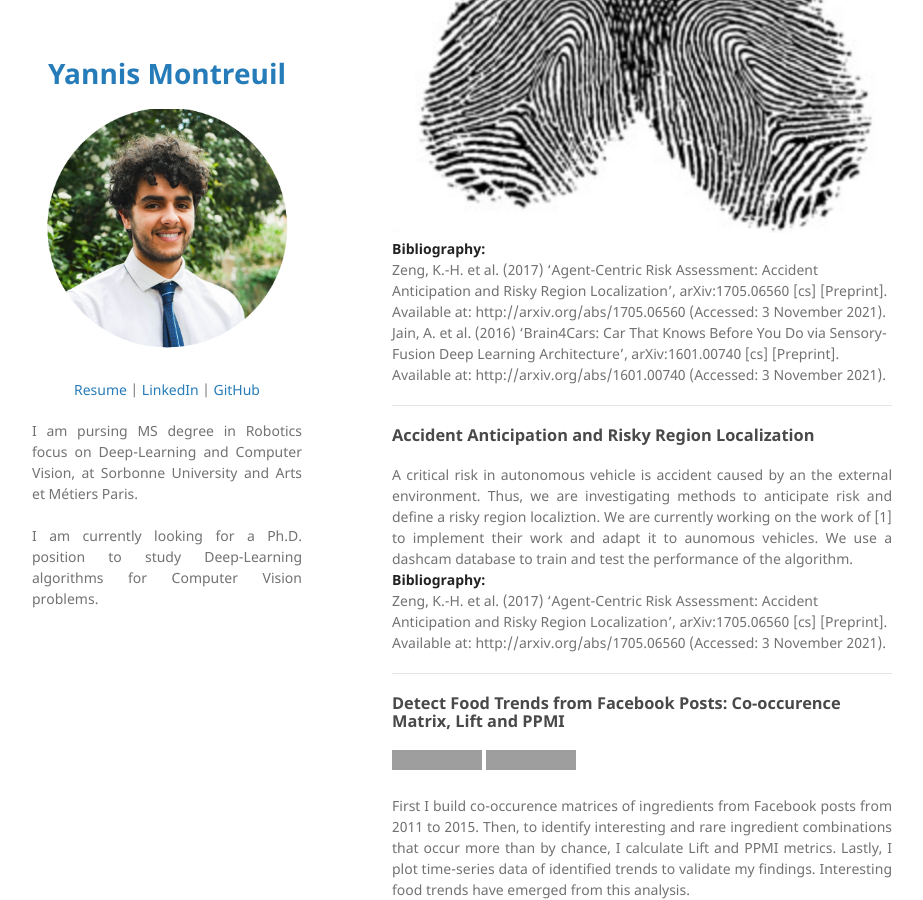
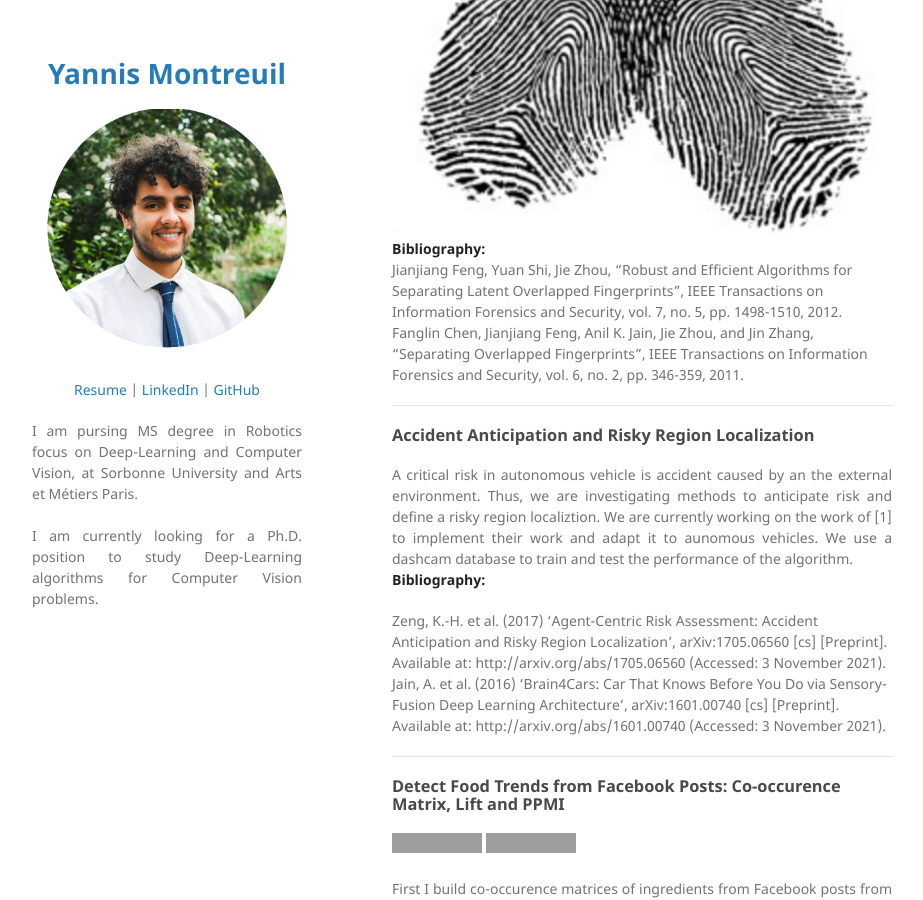
Before and after one commit to Yannis-98/yannis-98.github.io, a Jekyll site: the page built from index.md, in a window 1280 px wide and 900 px high, scrolled down 533 px. Shown: the whole window, without its empty margins (178-1101 px from the left). Built offline with Jekyll 4.4.1, drawn with Linux system fonts in a browser that asks for light colours; our own code applies the rules of GitHub Pages for plain Markdown files; grey boxes are pictures that could not be loaded.

Commit message:
Update index.md

```diff
--- a/index.md
+++ b/index.md
@@ -12,9 +12,9 @@
 
 **Bibliography:**
 <br>
-Zeng, K.-H. et al. (2017) ‘Agent-Centric Risk Assessment: Accident Anticipation and Risky Region Localization’, arXiv:1705.06560 [cs] [Preprint]. Available at: http://arxiv.org/abs/1705.06560 (Accessed: 3 November 2021).
+Jianjiang Feng, Yuan Shi, Jie Zhou, "Robust and Efficient Algorithms for Separating Latent Overlapped Fingerprints", IEEE Transactions on Information Forensics and Security, vol. 7, no. 5, pp. 1498-1510, 2012.
 <br>
-Jain, A. et al. (2016) ‘Brain4Cars: Car That Knows Before You Do via Sensory-Fusion Deep Learning Architecture’, arXiv:1601.00740 [cs] [Preprint]. Available at: http://arxiv.org/abs/1601.00740 (Accessed: 3 November 2021).
+Fanglin Chen, Jianjiang Feng, Anil K. Jain, Jie Zhou, and Jin Zhang, "Separating Overlapped Fingerprints", IEEE Transactions on Information Forensics and Security, vol. 6, no. 2, pp. 346-359, 2011.
 
 ---
 ### Accident Anticipation and Risky Region Localization
@@ -22,8 +22,10 @@ Jain, A. et al. (2016) ‘Brain4Cars: Car That Knows Before You Do via Sensory-F
 <div style="text-align: justify">A critical risk in autonomous vehicle is accident caused by an the external environment. Thus, we are investigating methods to anticipate risk and define a risky region localiztion. We are currently working on the work of [1] to implement their work and adapt it to aunomous vehicles. We use a dashcam database to train and test the performance of the algorithm. </div>
 
 **Bibliography:**
+
+Zeng, K.-H. et al. (2017) ‘Agent-Centric Risk Assessment: Accident Anticipation and Risky Region Localization’, arXiv:1705.06560 [cs] [Preprint]. Available at: http://arxiv.org/abs/1705.06560 (Accessed: 3 November 2021).
 <br>
-Zeng, K.-H. et al. (2017) ‘Agent-Centric Risk Assessment: Accident Anticipation and Risky Region Localization’, arXiv:1705.06560 [cs] [Preprint]. Available at: http://arxiv.org/abs/1705.06560 (Accessed: 3 November 2021).
+Jain, A. et al. (2016) ‘Brain4Cars: Car That Knows Before You Do via Sensory-Fusion Deep Learning Architecture’, arXiv:1601.00740 [cs] [Preprint]. Available at: http://arxiv.org/abs/1601.00740 (Accessed: 3 November 2021).
 
 
 ---
```
